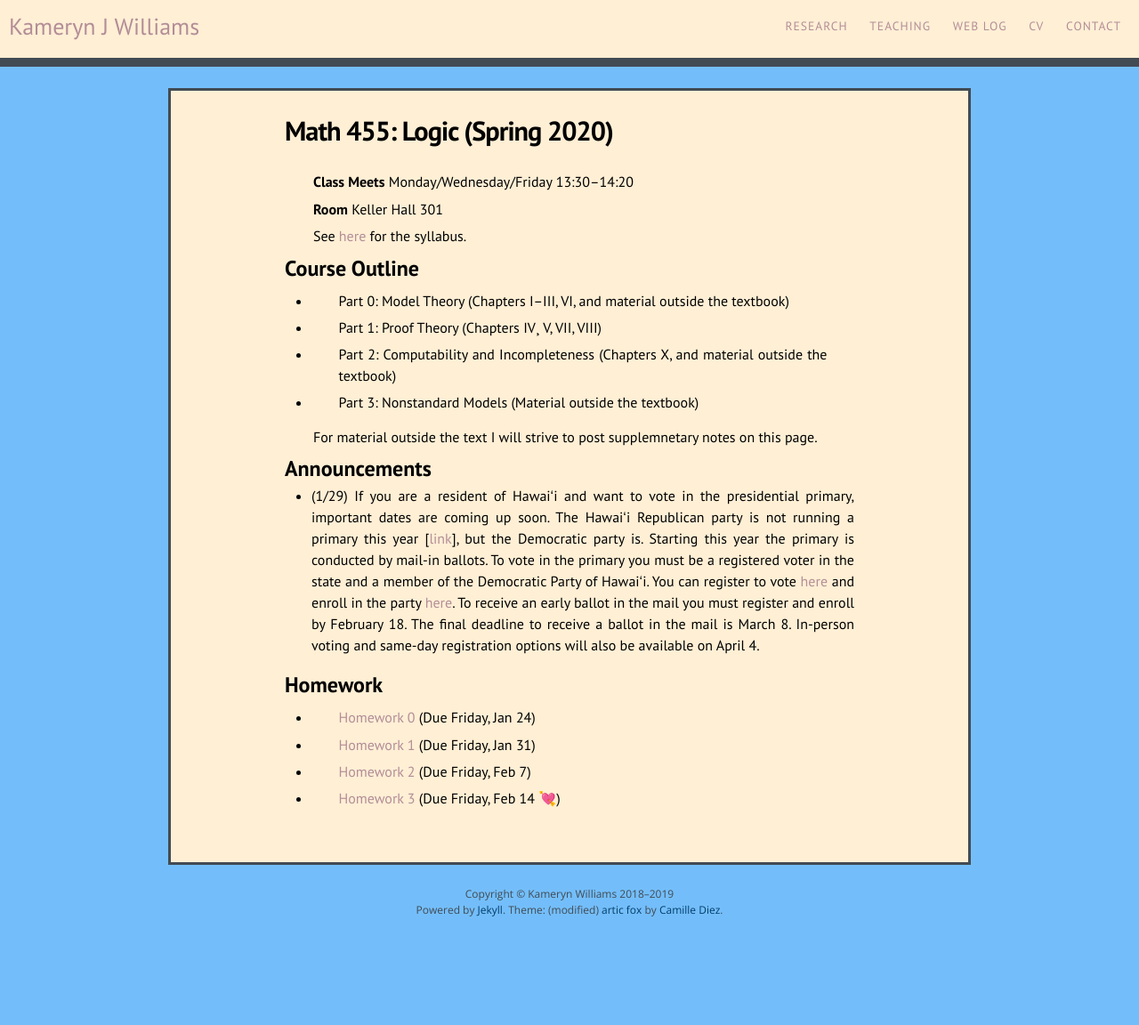
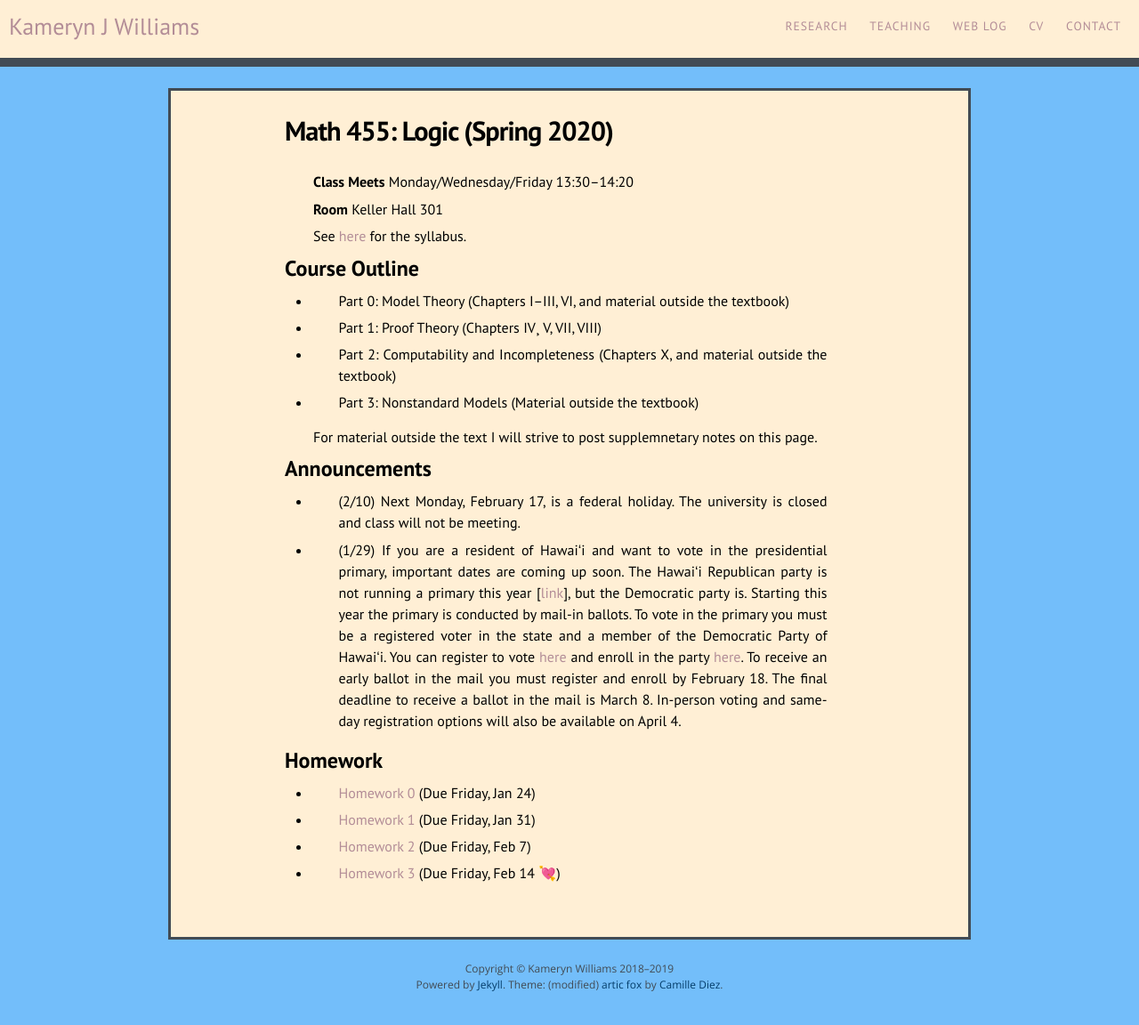
Before and after one commit to kamerynjw/kamerynjw.github.io, a Jekyll site: the page built from teaching/2020/math455.md, in a window 1280 px wide. Shown: the whole page at 89% size. Built offline with Jekyll 4.4.1, drawn with Linux system fonts in a browser that asks for light colours; nearby versions of some CDN libraries; before the commit the page ends 1068 px from its top, so only the background shows below that.

Commit message:
added announcement about pres's day

```diff
--- a/teaching/2020/math455.md
+++ b/teaching/2020/math455.md
@@ -26,6 +26,8 @@ For material outside the text I will strive to post supplemnetary notes on this
 Announcements
 -------------
 
+* (2/10) Next Monday, February 17, is a federal holiday. The university is closed and class will not be meeting.
+
 * (1/29) If you are a resident of Hawaiʻi and want to vote in the presidential primary, important dates are coming up soon. The Hawaiʻi Republican party is not running a primary this year [[link](https://thehill.com/homenews/campaign/474243-hawaii-gop-cancels-presidential-preference-poll-and-commits-delegates-to)], but the Democratic party is. Starting this year the primary is conducted by mail-in ballots. To vote in the primary you must be a registered voter in the state and a member of the Democratic Party of Hawaiʻi. You can register to vote [here](https://olvr.hawaii.gov) and enroll in the party [here](https://hawaiidemocrats.org). To receive an early ballot in the mail you must register and enroll by February 18. The final deadline to receive a ballot in the mail is March 8. In-person voting and same-day registration options will also be available on April 4.
 
 
```
Also changed, not shown: teaching/2020/math372.md (+2 -0 lines).
